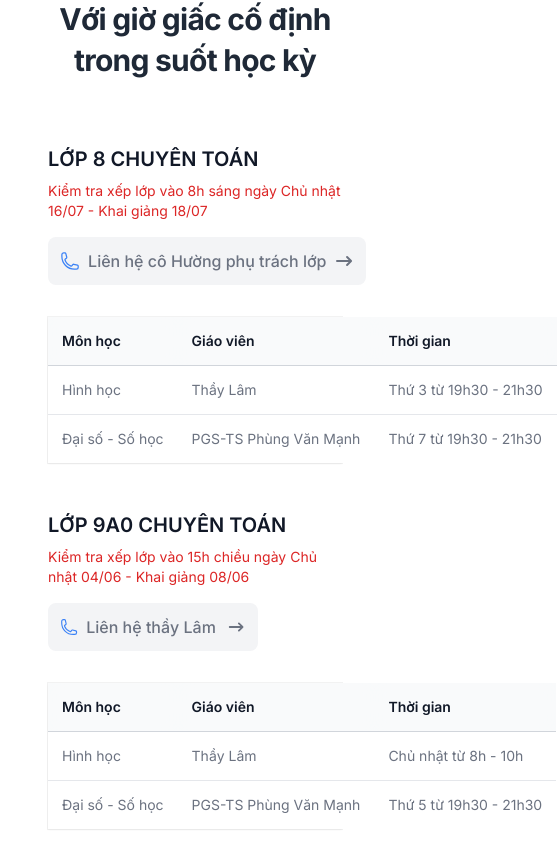
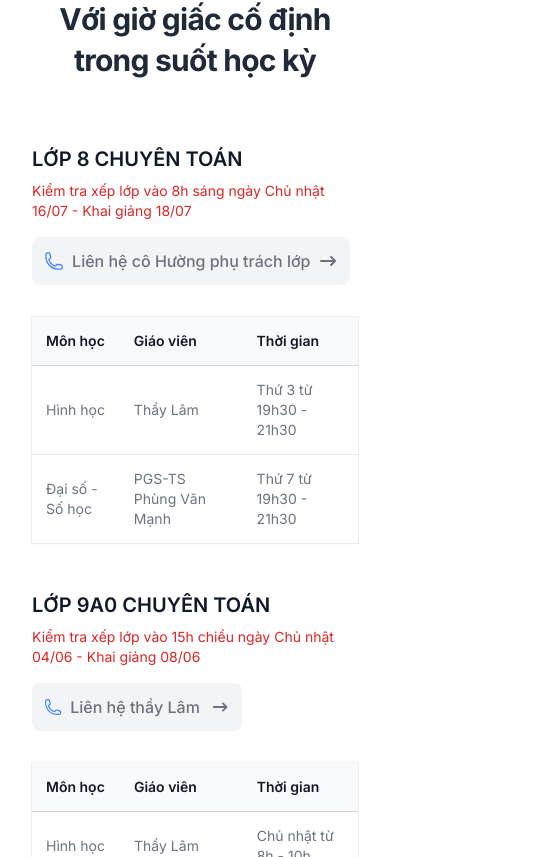
Before and after one commit to linhpksw/tuyensinh, a Next.js app: page / in a window 390 px wide. Shown: the part 947-1804 px from the top of the page, 557 px wide, since content can reach past the window. Built offline with nearby package versions, Linux system fonts and the light colour scheme.

Commit message:
Fix width bug

```diff
--- a/components/Container.jsx
+++ b/components/Container.jsx
@@ -3,7 +3,7 @@ import React from "react";
 const Container = (props) => {
     return (
         <div
-      className={`container p-8 mx-auto xl:px-0 ${props.className ? props.className : ""
+            className={`container w-full p-8 mx-auto xl:px-0 ${props.className ? props.className : ""
                 }`}>
             {props.children}
         </div>
--- a/components/TimeTable.jsx
+++ b/components/TimeTable.jsx
@@ -89,11 +89,10 @@ const TimeTable = () => {
 
     return (
         <Container>
-
             {parent.map((parentElement, parentId) => (
                 <div key={parentElement.no}
                     className={classNames(parentId !== parent.length - 1 ? 'mb-12' : '',
-                        'px-4 sm:px-6 lg:px-8'
+                        'lg:px-8'
                     )}
                 >
                     <div className="lg:flex lg:justify-between lg:items-center">
@@ -153,7 +152,7 @@ const TimeTable = () => {
                                         <td
                                             className={classNames(
                                                 personIdx !== parentElement.child.length - 1 ? 'border-b border-gray-200' : '',
-                                                'whitespace-nowrap p-3.5 text-sm text-gray-500 table-cell'
+                                                ' p-3.5 text-sm text-gray-500 table-cell'
                                             )}
                                         >
                                             {person.subject}
@@ -162,7 +161,7 @@ const TimeTable = () => {
                                         <td
                                             className={classNames(
                                                 personIdx !== parentElement.child.length - 1 ? 'border-b border-gray-200' : '',
-                                                'whitespace-nowrap p-3.5 text-sm text-gray-500  table-cell'
+                                                ' p-3.5 text-sm text-gray-500  table-cell'
                                             )}
                                         >
                                             {person.teacher}
@@ -171,7 +170,7 @@ const TimeTable = () => {
                                         <td
                                             className={classNames(
                                                 personIdx !== parentElement.child.length - 1 ? 'border-b border-gray-200' : '',
-                                                'whitespace-nowrap p-3.5 text-sm text-gray-500  table-cell'
+                                                ' p-3.5 text-sm text-gray-500  table-cell'
                                             )}
                                         >
                                             {person.time}
@@ -181,20 +180,9 @@ const TimeTable = () => {
                             </tbody>
                         </table>
                     </div>
-
-
-
                 </div>
             ))}
-
-
-
-
         </Container>
-
-
-
-
     )
 }
 
--- a/pages/index.js
+++ b/pages/index.js
@@ -10,10 +10,7 @@ export default function Home() {
         <>
             <Head>
                 <title>Câu lạc bộ Ánh Sáng</title>
-                <meta
-                    name='description'
-                    content='Nextly is a free landing page template built with next.js & Tailwind CSS'
-                />
+                <meta name='description' content='Trung tâm toán câu lạc bộ Ánh Sáng luyện thi từ lớp 8 đến lớp 12' />
                 <link rel='icon' href='/favicon.ico' />
             </Head>
 
```
Lines whose indentation alone changed are shown as unchanged.
